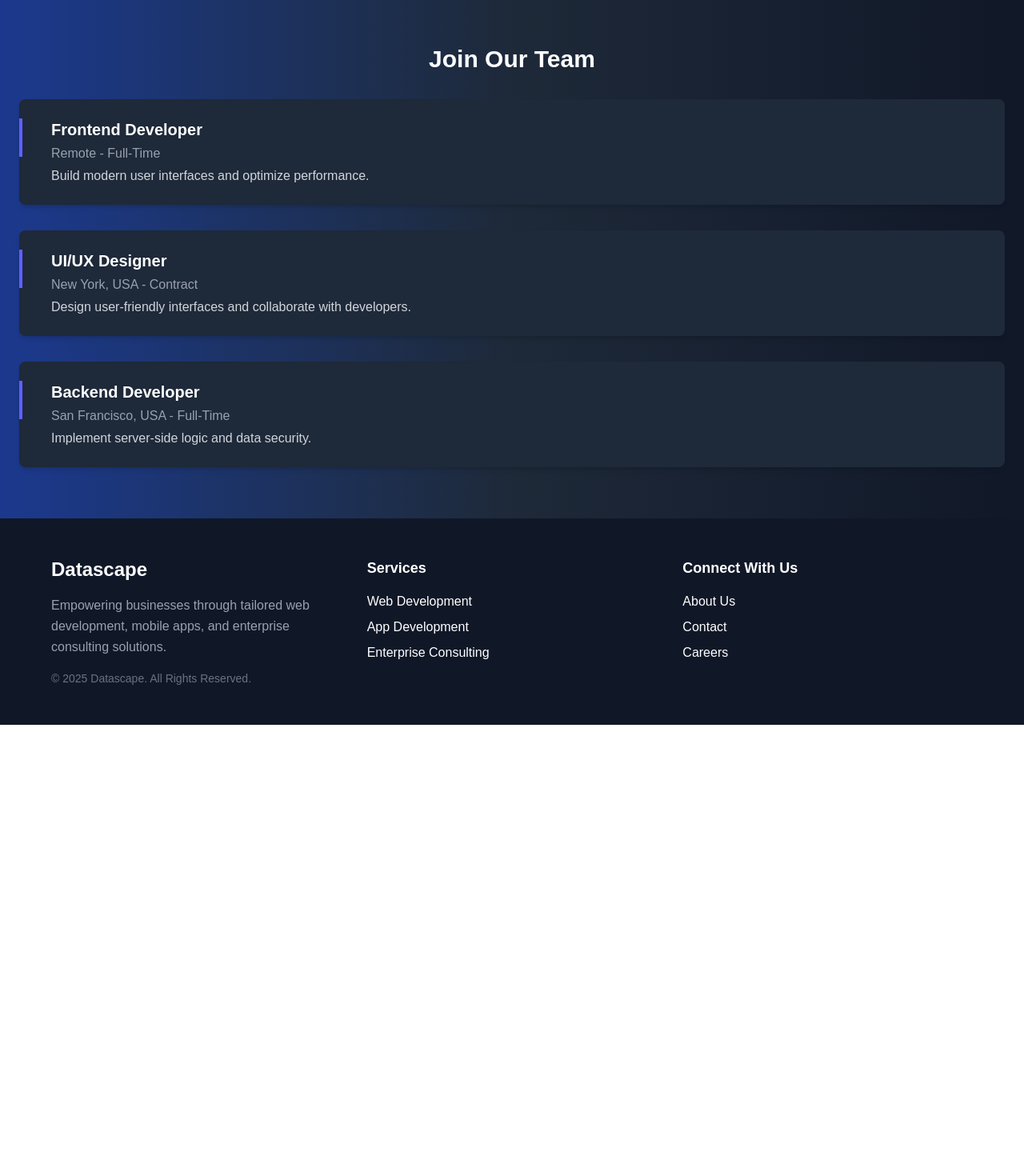
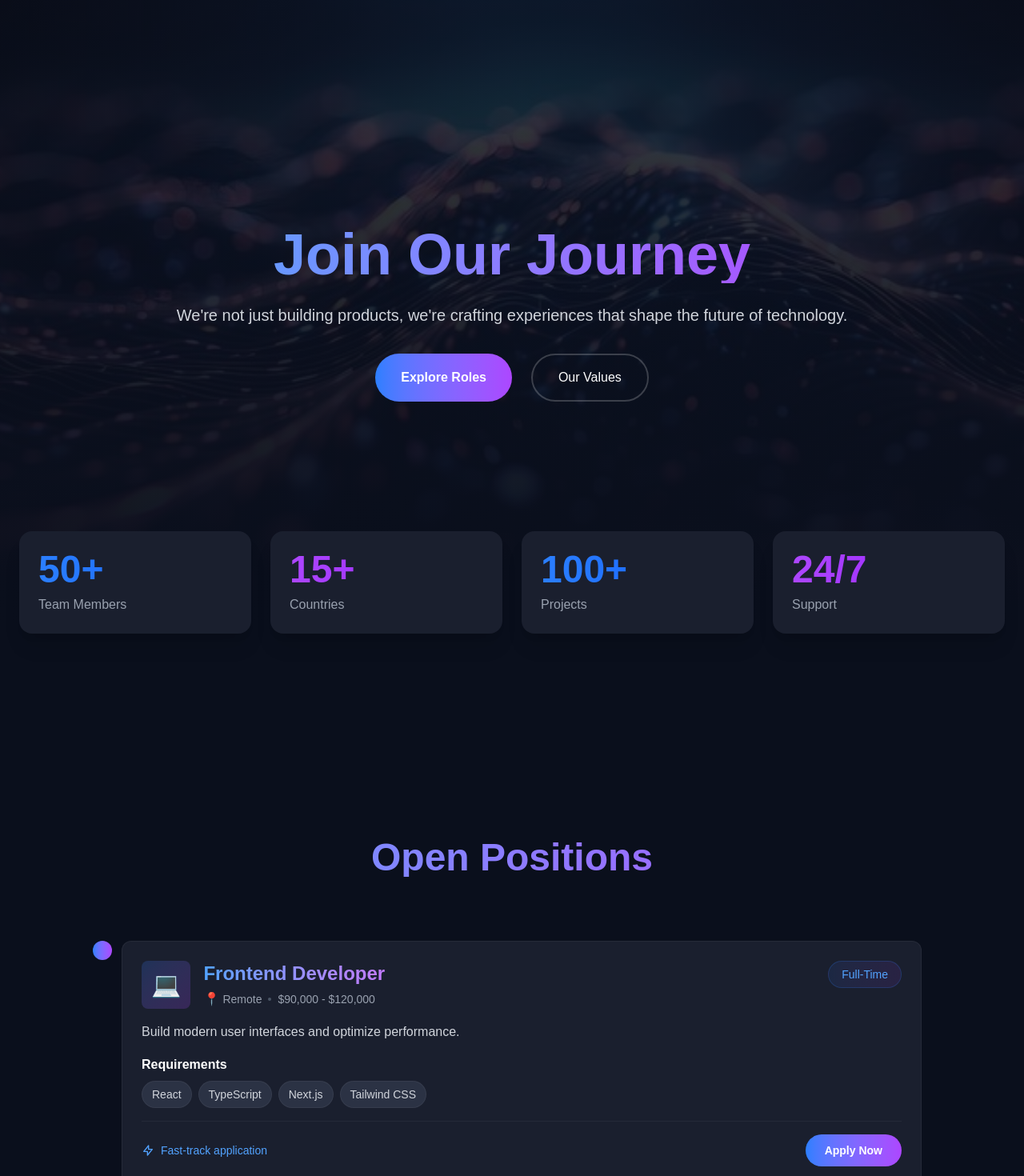
Before and after one commit to MuhammadAhmad338/datascape, a Next.js app: page /careers in a window 1280 px wide. Shown: the part 100-1570 px from the top of the page at 80% size. Before the commit the page ends 1006 px from the top, so only its background shows below. Built offline with nearby package versions, Linux system fonts and the light colour scheme.

Commit message:
careers page added and fixed properly

```diff
--- a/app/careers/page.tsx
+++ b/app/careers/page.tsx
@@ -1,3 +1,4 @@
+"use client";
 import React from "react";
 
 const Careers = () => {
@@ -6,43 +7,178 @@ const Careers = () => {
             title: "Frontend Developer",
             location: "Remote",
             type: "Full-Time",
-            description: "Build modern user interfaces and optimize performance."
+            description: "Build modern user interfaces and optimize performance.",
+            requirements: ["React", "TypeScript", "Next.js", "Tailwind CSS"],
+            salary: "$90,000 - $120,000",
+            icon: "💻"
         },
         {
             title: "UI/UX Designer",
             location: "New York, USA",
             type: "Contract",
-            description: "Design user-friendly interfaces and collaborate with developers."
+            description: "Design user-friendly interfaces and collaborate with developers.",
+            requirements: ["Figma", "Adobe XD", "User Research", "Prototyping"],
+            salary: "$80,000 - $100,000",
+            icon: "🎨"
         },
         {
             title: "Backend Developer",
             location: "San Francisco, USA",
             type: "Full-Time",
-            description: "Implement server-side logic and data security."
+            description: "Implement server-side logic and data security.",
+            requirements: ["Node.js", "Python", "AWS", "Database Design"],
+            salary: "$100,000 - $130,000",
+            icon: "⚙️"
         }
     ];
 
     return (
-        <section className="bg-gradient-to-r from-blue-900 via-gray-800 to-gray-900 py-16">
+        <div className="min-h-screen bg-[#0A0F1C] text-white">
+            {/* Hero Section with Parallax */}
+            <section className="relative h-screen flex items-center justify-center overflow-hidden">
+                <div className="absolute inset-0 bg-[url('/image.jpg')] bg-cover bg-center bg-fixed"></div>
+                <div className="absolute inset-0 bg-gradient-to-b from-[#0A0F1C]/80 via-[#0A0F1C]/90 to-[#0A0F1C]"></div>
+                <div className="relative z-10 text-center max-w-4xl px-4">
+                    <h1 className="text-7xl font-black mb-6 bg-clip-text text-transparent bg-gradient-to-r from-blue-400 to-purple-500">
+                        Join Our Journey
+                    </h1>
+                    <p className="text-xl text-gray-300 mb-8 leading-relaxed">
+                        We're not just building products, we're crafting experiences that shape the future of technology.
+                    </p>
+                    <div className="flex flex-wrap justify-center gap-6">
+                        <button className="group relative px-8 py-4 bg-gradient-to-r from-blue-500 to-purple-500 rounded-full overflow-hidden">
+                            <span className="relative z-10 text-white font-semibold">Explore Roles</span>
+                            <div className="absolute inset-0 bg-gradient-to-r from-purple-500 to-blue-500 opacity-0 group-hover:opacity-100 transition-opacity"></div>
+                        </button>
+                        <button className="px-8 py-4 border-2 border-white/20 rounded-full hover:bg-white/10 transition-all duration-300">
+                            Our Values
+                        </button>
+                    </div>
+                </div>
+            </section>
+
+            {/* Floating Stats */}
+            <section className="relative -mt-32 mb-32">
                 <div className="container mx-auto px-6">
-                <h2 className="text-3xl font-bold mb-8 text-center text-white">Join Our Team</h2>
-                <div className="space-y-8">
+                    <div className="grid grid-cols-2 md:grid-cols-4 gap-6">
+                        {[
+                            { value: "50+", label: "Team Members", color: "from-blue-500 to-blue-600" },
+                            { value: "15+", label: "Countries", color: "from-purple-500 to-purple-600" },
+                            { value: "100+", label: "Projects", color: "from-blue-500 to-blue-600" },
+                            { value: "24/7", label: "Support", color: "from-purple-500 to-purple-600" }
+                        ].map((stat, i) => (
+                            <div key={i} className="bg-[#1A1F2E] rounded-2xl p-6 shadow-xl hover:transform hover:scale-105 transition-all duration-300">
+                                <div className={`text-5xl font-bold mb-2 bg-gradient-to-r ${stat.color} bg-clip-text text-transparent`}>
+                                    {stat.value}
+                                </div>
+                                <div className="text-gray-400">{stat.label}</div>
+                            </div>
+                        ))}
+                    </div>
+                </div>
+            </section>
+
+            {/* Job Listings with Timeline */}
+            <section className="py-32">
+                <div className="container mx-auto px-6">
+                    <h2 className="text-5xl font-bold text-center mb-20 bg-clip-text text-transparent bg-gradient-to-r from-blue-400 to-purple-500">
+                        Open Positions
+                    </h2>
+                    <div className="max-w-5xl mx-auto">
                         {jobListings.map((job, index) => (
-                        <div
-                            key={index}
-                            className="relative bg-gray-800 p-6 pl-10 rounded-lg shadow-md hover:shadow-lg hover:bg-gray-700 transition duration-300 flex items-start"
-                        >
-                            <div className="absolute left-0 top-6 w-1 h-12 bg-indigo-500"></div>
+                            <div key={index} className="mb-8 last:mb-0">
+                                <div className="relative group">
+                                    <div className="absolute -left-3 top-0 w-6 h-6 bg-gradient-to-r from-blue-500 to-purple-500 rounded-full group-hover:scale-110 transition-transform duration-300"></div>
+                                    <div className="ml-6 bg-[#1A1F2E] rounded-xl p-6 hover:bg-[#212737] transition-all duration-300 border border-white/5 hover:border-white/10">
+                                        <div className="flex items-start justify-between mb-4">
+                                            <div className="flex items-center gap-4">
+                                                <div className="text-3xl bg-gradient-to-br from-blue-500/20 to-purple-500/20 p-3 rounded-lg">{job.icon}</div>
                                                 <div>
-                                <h3 className="text-xl font-semibold text-white mb-1">{job.title}</h3>
-                                <p className="text-gray-400 mb-1">{job.location} - {job.type}</p>
-                                <p className="text-gray-300">{job.description}</p>
+                                                    <h3 className="text-2xl font-bold mb-1 bg-clip-text text-transparent bg-gradient-to-r from-blue-400 to-purple-400">{job.title}</h3>
+                                                    <div className="flex items-center gap-2">
+                                                        <p className="text-gray-400 flex items-center gap-1 text-sm">
+                                                            <span className="text-base">📍</span> {job.location}
+                                                        </p>
+                                                        <span className="w-1 h-1 bg-gray-600 rounded-full"></span>
+                                                        <p className="text-gray-400 text-sm">{job.salary}</p>
+                                                    </div>
+                                                </div>
+                                            </div>
+                                            <span className="px-4 py-1.5 bg-gradient-to-r from-blue-500/10 to-purple-500/10 text-blue-400 rounded-full text-sm font-medium border border-blue-500/20">
+                                                {job.type}
+                                            </span>
+                                        </div>
+                                        <p className="text-gray-300 text-base mb-4 leading-relaxed">{job.description}</p>
+                                        <div className="mb-4">
+                                            <h4 className="text-base font-semibold mb-2 text-white">Requirements</h4>
+                                            <div className="flex flex-wrap gap-2">
+                                                {job.requirements.map((req, idx) => (
+                                                    <span key={idx} className="px-3 py-1.5 bg-[#2B3244] rounded-full text-sm font-medium text-gray-300 border border-white/5 hover:border-blue-500/20 transition-colors">
+                                                        {req}
+                                                    </span>
+                                                ))}
+                                            </div>
+                                        </div>
+                                        <div className="flex items-center justify-between pt-4 border-t border-white/5">
+                                            <div className="flex items-center gap-2 text-blue-400">
+                                                <svg className="w-4 h-4" fill="none" stroke="currentColor" viewBox="0 0 24 24">
+                                                    <path strokeLinecap="round" strokeLinejoin="round" strokeWidth="2" d="M13 10V3L4 14h7v7l9-11h-7z" />
+                                                </svg>
+                                                <span className="font-medium text-sm">Fast-track application</span>
+                                            </div>
+                                            <button className="group relative px-6 py-2 bg-gradient-to-r from-blue-500 to-purple-500 rounded-full overflow-hidden">
+                                                <span className="relative z-10 text-white font-semibold text-sm">Apply Now</span>
+                                                <div className="absolute inset-0 bg-gradient-to-r from-purple-500 to-blue-500 opacity-0 group-hover:opacity-100 transition-opacity"></div>
+                                            </button>
+                                        </div>
+                                    </div>
                                 </div>
                             </div>
                         ))}
                     </div>
                 </div>
             </section>
+
+            {/* Culture Section with Cards */}
+            <section className="py-32 bg-[#10141F]">
+                <div className="container mx-auto px-6">
+                    <h2 className="text-5xl font-bold text-center mb-20 bg-clip-text text-transparent bg-gradient-to-r from-blue-400 to-purple-500">
+                        Life at Datascape
+                    </h2>
+                    <div className="grid md:grid-cols-3 gap-8">
+                        {[
+                            {
+                                icon: "🌱",
+                                title: "Growth & Learning",
+                                text: "Continuous learning opportunities and career development paths",
+                                gradient: "from-green-500 to-blue-500"
+                            },
+                            {
+                                icon: "🎯",
+                                title: "Innovation",
+                                text: "Work on cutting-edge projects and shape the future of tech",
+                                gradient: "from-purple-500 to-pink-500"
+                            },
+                            {
+                                icon: "🤝",
+                                title: "Collaboration",
+                                text: "Work with talented individuals in a supportive environment",
+                                gradient: "from-blue-500 to-purple-500"
+                            }
+                        ].map((item, i) => (
+                            <div key={i} className="group relative">
+                                <div className={`absolute -inset-0.5 bg-gradient-to-r ${item.gradient} rounded-2xl blur opacity-25 group-hover:opacity-75 transition duration-1000`}></div>
+                                <div className="relative bg-[#1A1F2E] p-8 rounded-2xl">
+                                    <div className="text-5xl mb-6">{item.icon}</div>
+                                    <h3 className="text-2xl font-bold mb-4">{item.title}</h3>
+                                    <p className="text-gray-400 leading-relaxed">{item.text}</p>
+                                </div>
+                            </div>
+                        ))}
+                    </div>
+                </div>
+            </section>
+        </div>
     );
 };
 
```
Lines whose indentation alone changed are shown as unchanged.
